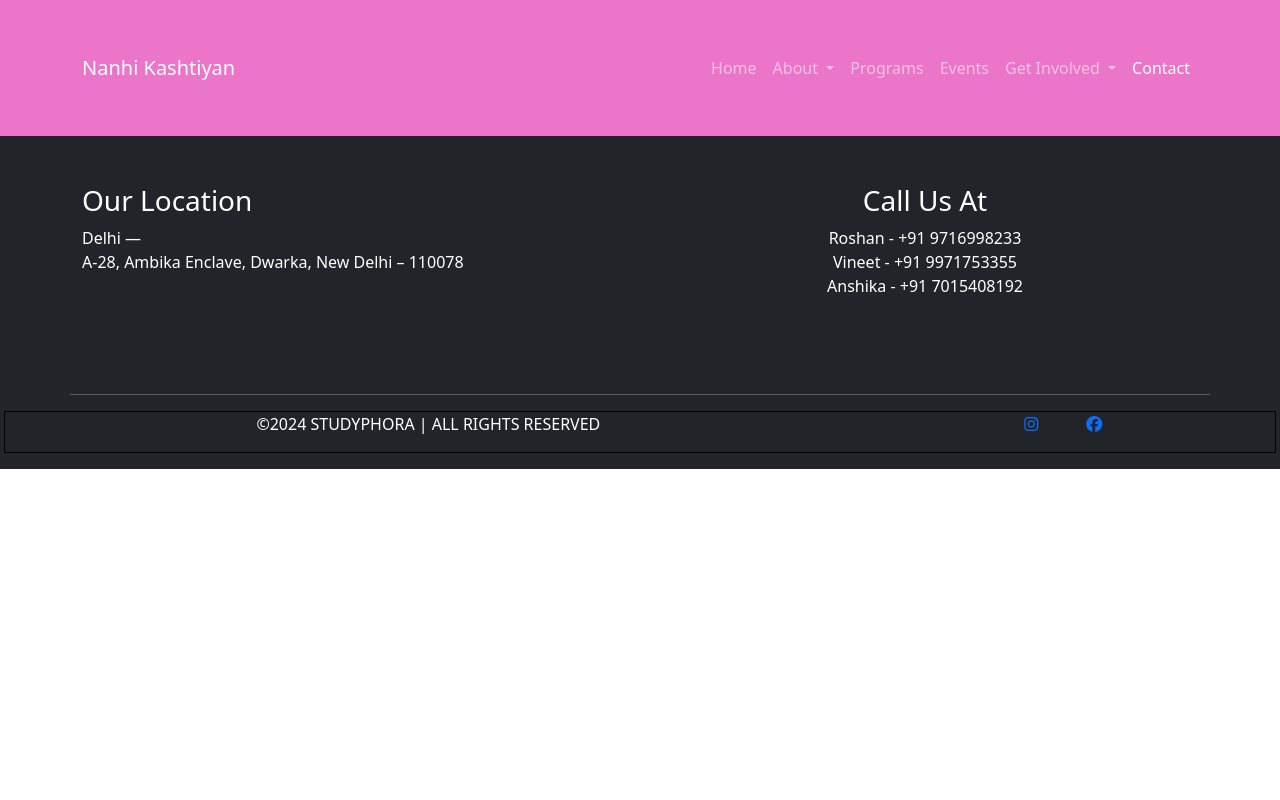
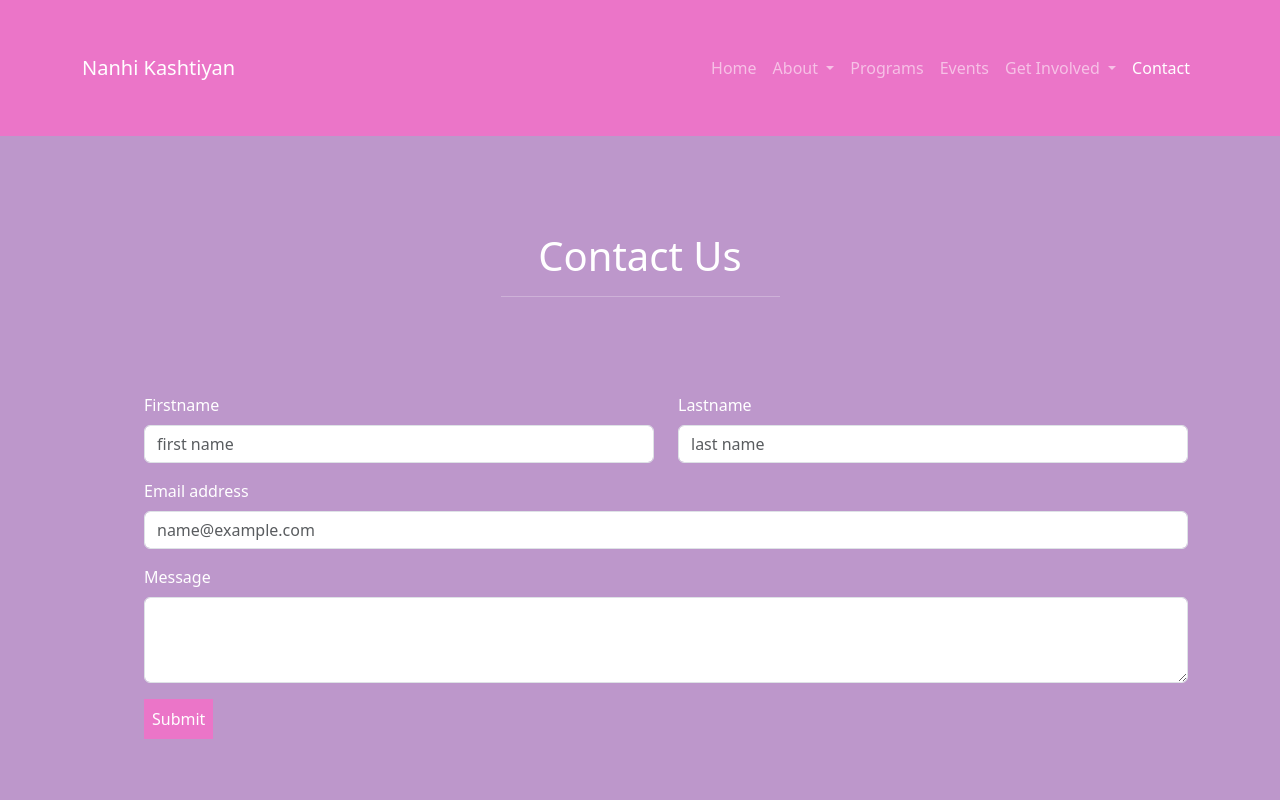
Before and after one commit to Aafreen18/Nanhi-Kashtiyan, a plain HTML site: page components/CONTACT_US/contact.html in a window 1280 px wide. Shown: the top 800 px of the page. Drawn offline with nearby package versions, Linux system fonts and the light colour scheme.

Commit message:
add new icon

```diff
--- a/components/CONTACT_US/contact.css
+++ b/components/CONTACT_US/contact.css
@@ -0,0 +1,13 @@
+*{
+    margin: 0;
+    padding: 0;
+    box-sizing: border-box;
+}
+
+.contact-section{
+    background-color: #BD97CB;
+}
+
+.btn-submit{
+    background-color: rgb(235, 117, 200);
+}
--- a/components/CONTACT_US/contact.html
+++ b/components/CONTACT_US/contact.html
@@ -4,6 +4,7 @@
   <meta charset="UTF-8">
   <meta name="viewport" content="width=device-width, initial-scale=1.0">
   <link rel="stylesheet" href="/style.css">
+  <link rel="stylesheet" href="/components/CONTACT_US/contact.css">
   <link href="https://cdn.jsdelivr.net/npm/bootstrap@5.3.3/dist/css/bootstrap.min.css" rel="stylesheet" integrity="sha384-QWTKZyjpPEjISv5WaRU9OFeRpok6YctnYmDr5pNlyT2bRjXh0JMhjY6hW+ALEwIH" crossorigin="anonymous">
   <link href="https://cdnjs.cloudflare.com/ajax/libs/font-awesome/6.5.2/css/all.min.css" rel="stylesheet">
   <title>Nanhi Kashtiyan</title>
@@ -55,7 +56,41 @@
       </div>
   </nav>
 
+  <section class="contact-section text-white p-5">
+    <div class="container text-center mt-5">
+      <h1 class="heading text-capitalize text-white">contact us </h1>
+      <hr class="w-25 mx-auto">
+    </div>
 
+    <div class="container p-5 m-5">
+      <div class="form-section mx-auto">
+        <form>
+          <div class="mb-3">
+            <div class="row">
+              <div class="col-lg-6 col-12">
+                <label for="exampleFirstname" class="form-label">Firstname</label>
+                <input type="text" class="form-control" id="exampleFirstname" placeholder="first name" required>
+              </div>
+
+              <div class="col-lg-6 col-12">
+                <label for="exampleLastname" class="form-label">Lastname</label>
+                <input type="text" class="form-control" id="exampleLastname" placeholder="last name" required>
+              </div>
+            </div>
+          </div>
+          <div class="mb-3">
+            <label for="exampleFormControlInput1" class="form-label">Email address</label>
+            <input type="email" class="form-control" id="exampleFormControlInput1" placeholder="name@example.com" required>
+          </div>
+          <div class="mb-3">
+            <label for="exampleFormControlTextarea1" class="form-label">Message</label>
+            <textarea class="form-control" id="exampleFormControlTextarea1" rows="3"></textarea>
+          </div>
+          <button type="submit" class="btn-submit border border-0 p-2 text-white">Submit</button>
+        </form>
+      </div>
+    </div>
+  </section>
 
   <section class="location-section bg-dark text-white p-5">
     <div class="container">
@@ -100,6 +135,12 @@
                     <i class="fa-brands fa-facebook"></i>
                 </div>
               </a>
+
+              <a href="#">
+                <div class="">
+                  <i class="fa-regular fa-envelope"></i>
+                </div>
+              </a>
             </div>
           </div>
         </div>
--- a/style.css
+++ b/style.css
@@ -19,8 +19,20 @@ nav{
 }
 
 .nav-item.dropdown:hover .dropdown-menu {
-    display: block;
-  }
-  .dropdown-menu {
-    margin-top: 0;
-  }
+display: block;
+}
+.dropdown-menu {
+margin-top: 0;
+}
+
+.btn:hover {
+    color: initial; /* Keeps the text color the same as it was before hover */
+}
+
+a:hover .btn {
+    color: initial; /* Ensures anchor hover does not change button text color */
+}
+
+.d-flex a div i {
+    color:rgb(235, 117, 200); /* Sets the icon color to pink */
+}
```
Also changed, not shown: components/ABOUT_US/about.html (+6 -0 lines), components/ABOUT_US/inspiration.html (+6 -0 lines), components/ABOUT_US/ourteam.html (+6 -0 lines), components/ABOUT_US/wordFromFounder.html (+6 -0 lines), components/EVENTS/events.html (+6 -0 lines), components/GET_INVOLVED/donate.html (+6 -0 lines), components/GET_INVOLVED/getInvolved.html (+6 -0 lines), components/GET_INVOLVED/sponsorship.html (+6 -0 lines), components/GET_INVOLVED/volunteer.html (+6 -0 lines), components/PROGRAMS/programs.html (+6 -0 lines), home.html (+10 -3 lines).
